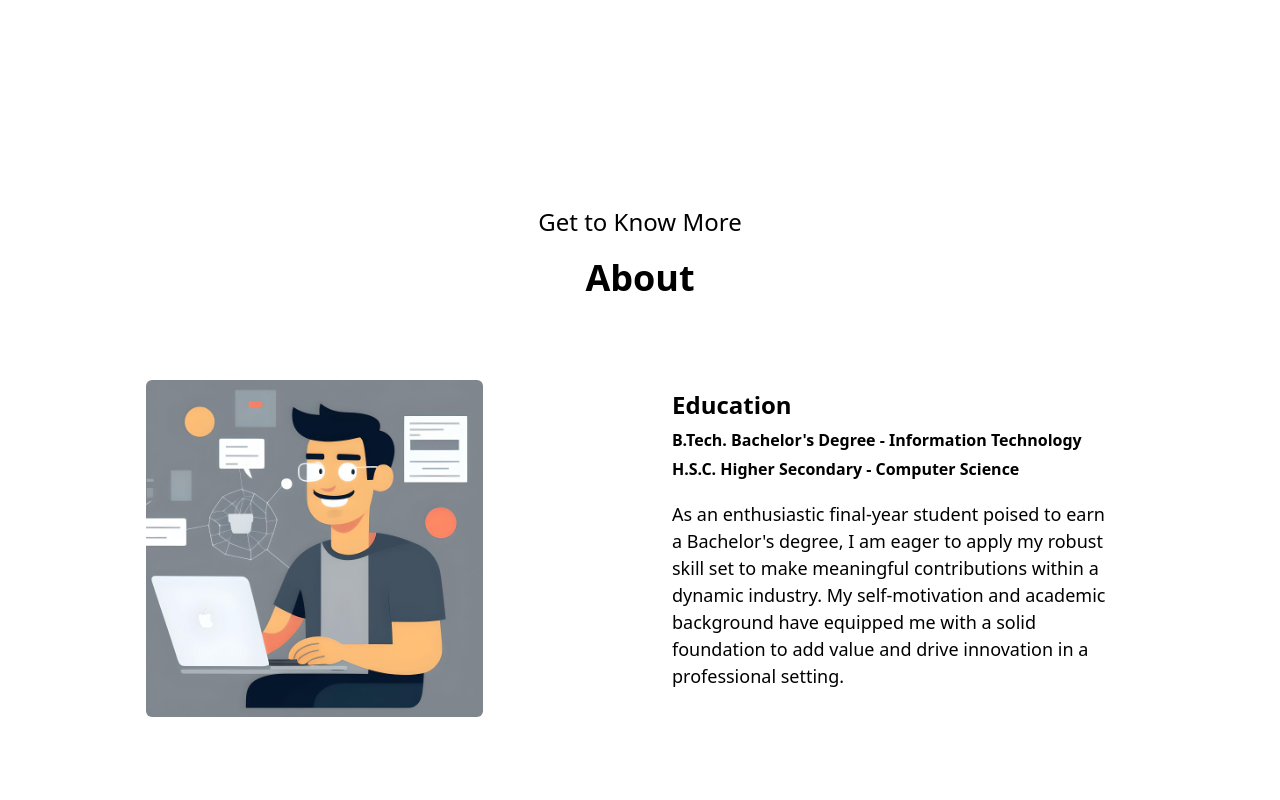
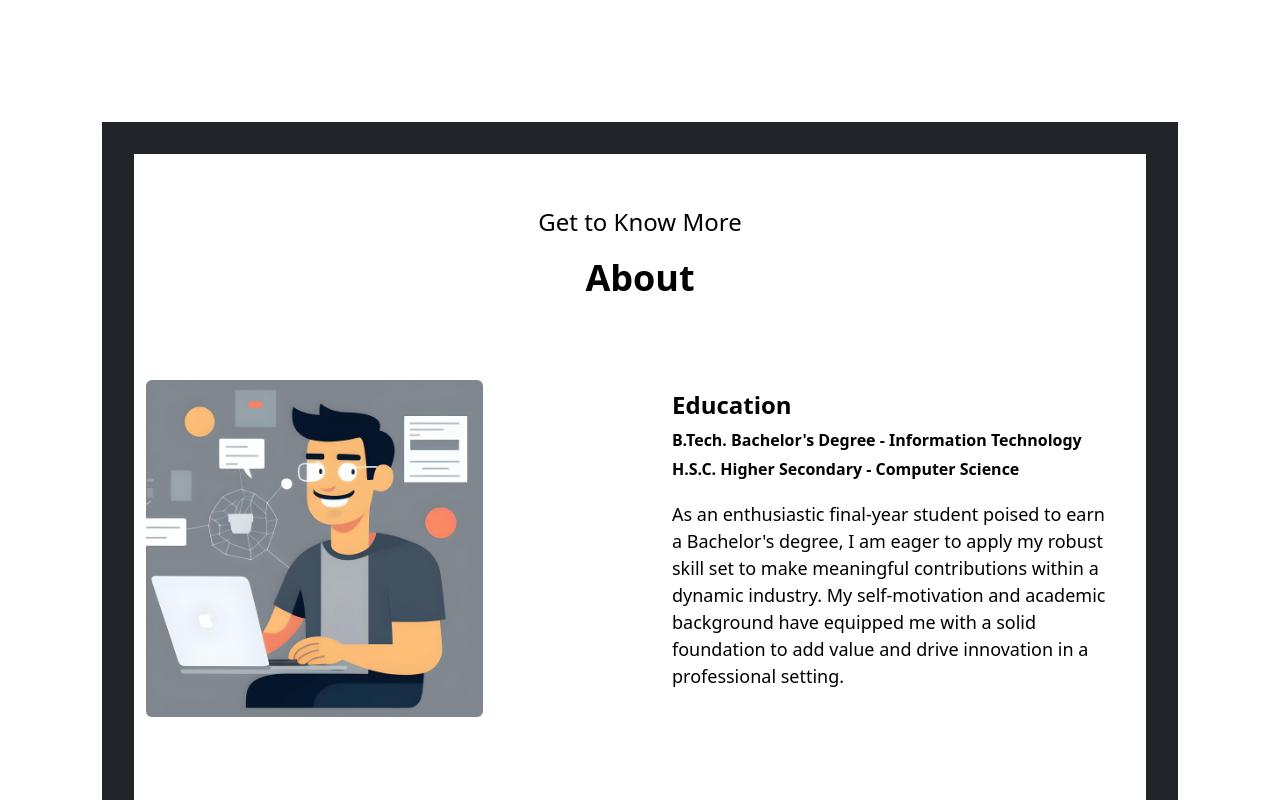
Before and after one commit to NagarajanSanthosh/santhosh-portfolio, a React (Vite) app: page / in a window 1280 px wide. Shown: the part 880-1680 px from the top of the page. Built offline with nearby package versions, Linux system fonts and the light colour scheme; a web font is replaced by a local one.

Commit message:
background-color changed

```diff
--- a/src/components/About.jsx
+++ b/src/components/About.jsx
@@ -4,7 +4,7 @@ import { Container, Row, Col } from 'react-bootstrap';
 import '../about.css'
 const About = () => {
   return (
-    <div id='about-section' className='fade-in' style={{ color: '#000', padding: '2rem', minHeight: '100vh', marginTop: '2rem' }}>
+    <div id='about-section' className='fade-in bg-dark' style={{ color: '#000', padding: '2rem', minHeight: '100vh', marginTop: '2rem' }}>
       <div id="about">
         <Container fluid>
           <Row className='justify-content-center'>
```
